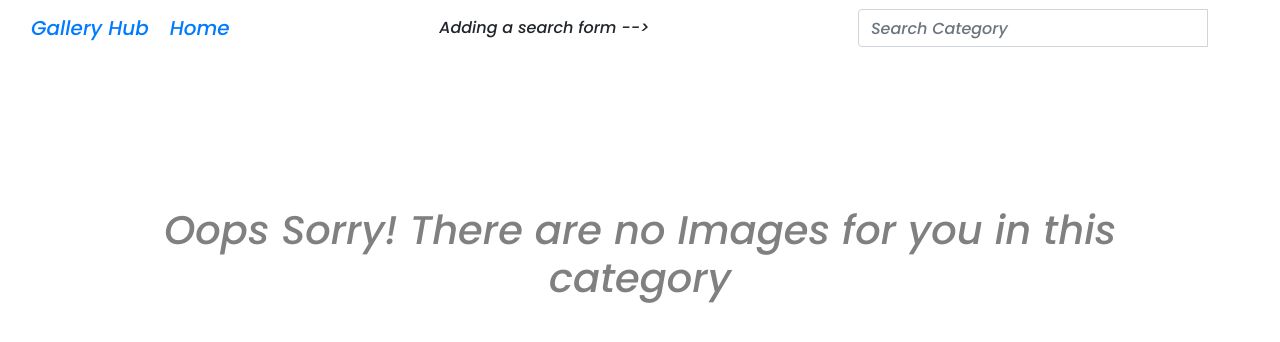
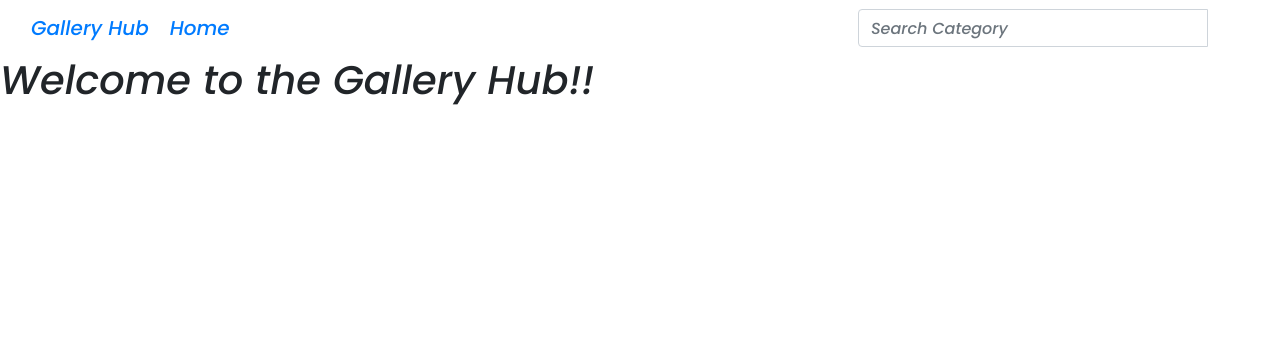
Before and after one commit to sam2020-4/Gallery-prj, a Django app: template pics/templates/gallery.html in a window 1280 px wide. Shown: the top 342 px of the page. Run offline with Django 3.2, Linux system fonts and the light colour scheme; the template is opened without the code that fills it, so the values that code supplies are empty; some libraries are stand-ins or nearby versions.

Commit message:
updated route

```diff
--- a/gallery/urls.py
+++ b/gallery/urls.py
@@ -15,9 +15,8 @@ Including another URLconf
 """
 from django.conf.urls import url, include
 from django.contrib import admin
-from django.urls import path
 
 urlpatterns = [
     url(r'^admin/', admin.site.urls),
-    url(r'^pics/',include('pics.urls'))
+    url(r'',include('pics.urls'))
 ]
--- a/pics/static/css/basepics.css
+++ b/pics/static/css/basepics.css
@@ -1,4 +1,5 @@
 @import url('https://fonts.googleapis.com/css2?family=Poppins:ital,wght@1,500&display=swap');
+
 body{
     font-family: 'Poppins', sans-serif;
 }
--- a/pics/templates/base.html
+++ b/pics/templates/base.html
@@ -15,7 +15,8 @@
     {% bootstrap_css %}
     <link rel="stylesheet" href="{% static 'css/basepics.css' %}">
     <link href="https://fonts.googleapis.com/css2?family=Poppins:ital,wght@1,500&display=swap" rel="stylesheet">
-    {% endblock %}
+
+  {% endblock %}
 </head>
 
 <body>
--- a/pics/templates/gallery.html
+++ b/pics/templates/gallery.html
@@ -1,64 +1,7 @@
 {% extends 'base.html' %}
+{% block content %}
+{{block.super}}
 
-{% block content %}
-<div class="container" >
+<h1> Welcome to the Gallery Hub!!</h1>
 
-  <div class="row">
-    {% if images%}
-    <h2 style="color: grey">Found {{ images|length }} images for this category</h2>
-    {% else %}
-    <h2 class="text-center" style="color: grey;font-size:40px;padding-top: 150px"> Oops Sorry! There are no Images for you in this category</h2>
-    {% endif %}
-
-  </div>
-
-  <div class="row">
-
-    {% if images %}
-    {% for image in images %}
-    <div class="col-md-3 col-sm-3 col-xs-3">
-      <img src="{{image.image.url}}" class="img-responsive img-fluid img-thumbnail" style="width: 100%;height:auto"
-        data-toggle="modal" data-target="#{{ image.id }}" data-backdrop="false">
-    </div>
-
-    <!-- Modal -->
-    <div class="modal fade right" id="{{ image.id }}" tabindex="-1" role="dialog" aria-labelledby="myModalLabel"
-      aria-hidden="true">
-
-      <div class="modal-dialog modal-full-height modal-right" role="document">
-        <div class="modal-content">
-
-          <div class="modal-header">
-            <h3 class="modal-title w-100 text-center" id="imagetitle"> {{image.image_name}}</h3>
-            <button type="button" class="close" data-dismiss="modal" aria-label="Close">
-              <span aria-hidden="true">&times;</span>
-            </button>
-          </div>
-
-          <div class="modal-body ">
-            <img class="card-img-top img-responsive" id="img{{image.id}}" src="{{image.image.url}}"
-              alt="Card image cap">
-            <p class="card-text photo ">Photo description : {{image.description}}.</p>
-            <p class="card-text shot">Taken in: {{image.image_location}}</p>
-            <p class="card-text cate">Category: {{image.image_category}}</p>
-            <div class="col-xs-10 col-sm-10 col-md-10 col-lg-10 padding-1 ">
-              <input id="link" class="form-control input-md responsive" type="text"
-                value="https://limitless-citadel-90847.herokuapp.com{{image.image.url}}">
-            </div>
-            <button type="button" class="btn btn-primary" onclick="copyaction()">Copy Link</button>
-          </div>
-
-          <div class="modal-footer text-center">
-            <button type="button" class="btn btn-success btn-center" data-dismiss="modal">Close</button>
-          </div>
-        </div>
-      </div>
-    </div>
-    {% endfor %}
-    {% endif %}
-  </div>
-
-
-
-</div>
 {% endblock %}
--- a/pics/templates/navbar.html
+++ b/pics/templates/navbar.html
@@ -1,13 +1,13 @@
-<!-- navbar here -->
-<nav class="navbar navbar-inverse">
+<nav class="navbar navbar-inverse bg-black">
   <div class="container-fluid">
     <div class="navbar-header">
-      <a class="navbar-brand" href="{% url 'index' %}">Gallery Hub</a>
+      <a class="navbar-brand" href="{% url 'gallery' %}">Gallery Hub</a>
       <a class="navbar-brand" href="{% url 'index' %}">Home</a>
     </div>
 
-    Adding a search form  -->
+    <!-- Adding a search form  -->
     <div class="col-sm-4 col-md-4 navbar-right">
+
       <form class="navbar-form" role="search" action="{% url 'search_category' %}">
 
         <div class="input-group">
@@ -19,6 +19,6 @@
 
       </form>
     </div>
-   <!-- search form end -->
+    <!-- search form end -->
   </div>
 </nav>
--- a/pics/urls.py
+++ b/pics/urls.py
@@ -1,10 +1,11 @@
-from django.conf.urls import url
-from . import views
 from django.conf import settings
 from django.conf.urls.static import static
 
+from django.conf.urls import url
+from . import views
+
 urlpatterns=[
-    url('^$',views.index, name = 'index'),
+     url(r'^$', views.index, name='index'),
     url(r'^gallery$', views.gallery, name='gallery'),
     url(r'^search/', views.search_category, name='search_category')
 ]
--- a/pics/views.py
+++ b/pics/views.py
@@ -11,7 +11,7 @@ def gallery(request):
     images = Image.objects.all()
     categories = Category.objects.all()
     location = Location.objects.all()
-    return render(request, 'gallery.html', locals())
+    return render(request, 'gallery.html')
 
 def search_category(request):
     if 'image' in request.GET and request.GET["image"]:
```
Also changed, not shown: pics/models.py (+5 -5 lines), pics/templates/category.html (deleted, +0 -64 lines), media/media/images/Moringa-School.jpg (renamed from images/Moringa-School.jpg).
